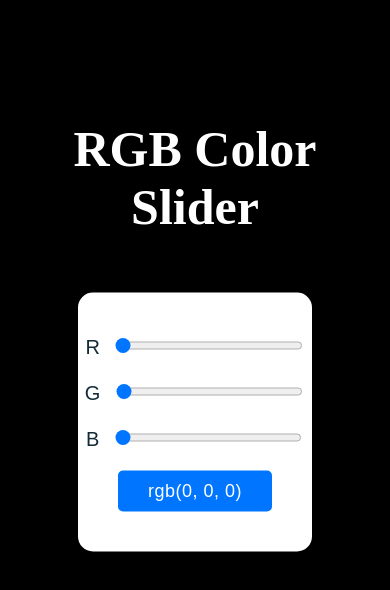
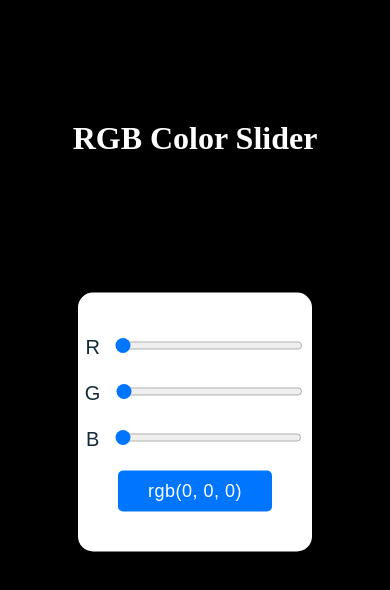
Before and after one commit to fuadcoder/rgb-color-slider, a plain HTML site: page index.html in a window 390 px wide. Drawn offline with Linux system fonts and the light colour scheme.

Commit message:
RGB Color Slider

```diff
--- a/styles.css
+++ b/styles.css
@@ -51,3 +51,9 @@ span {
     letter-spacing: .5px;
     border-radius: 5px;
 }
+
+@media (max-width: 600px) {
+    h1 {
+        font-size: 32px;
+    }
+}
```
